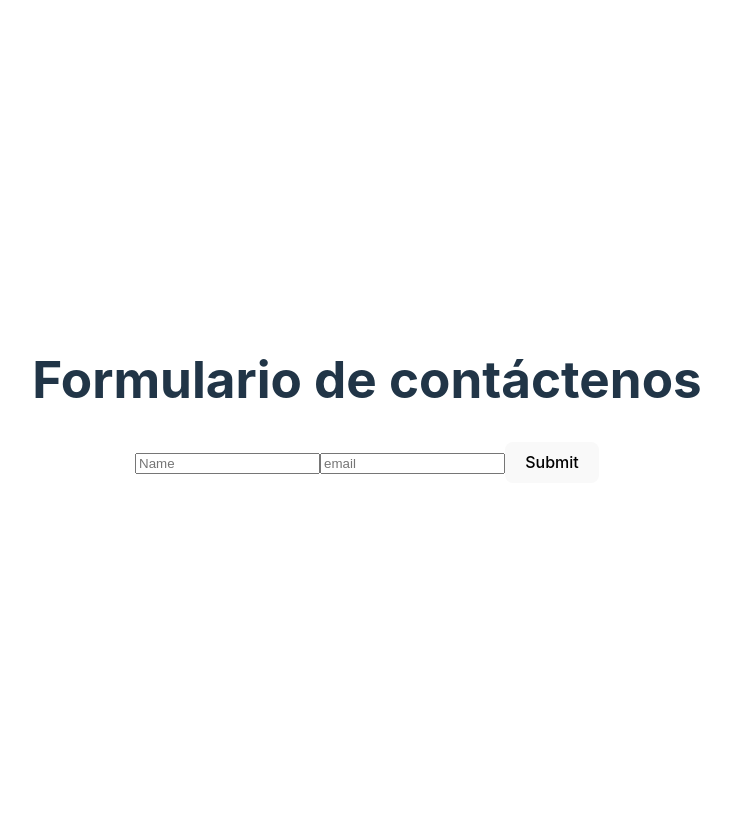
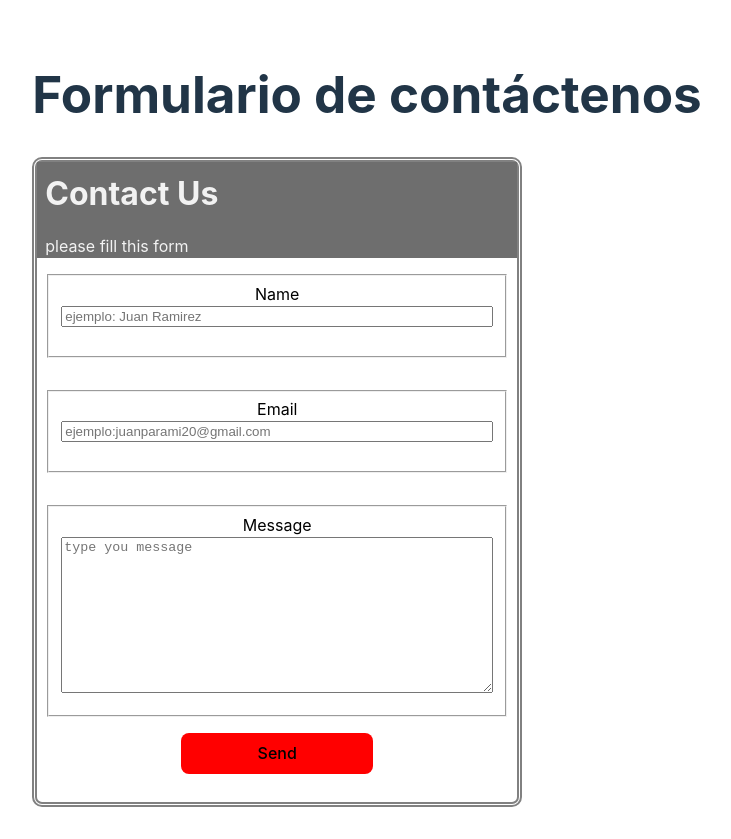
Before and after one commit to erozog125/emailjs-2469285, a React (Vite) app: page / in a window 1280 px wide. Shown: the whole page, without its empty margins (273-1004 px from the left). Before the commit the page ends 800 px from the top, so only its background shows below. Built offline with nearby package versions, Linux system fonts and the light colour scheme.

Commit message:
Terminado

```diff
--- a/src/ContactUs/ContactUs.jsx
+++ b/src/ContactUs/ContactUs.jsx
@@ -1,13 +1,49 @@
-import React from 'react'
+import React,{useRef} from 'react'
+import './contactus.css';
+import emailjs from '@emailjs/browser';
 
 export const ContactUs = () => {
+
+  const refForm = useRef();
+
+  const handleSubmit = (event) => {
+    event.preventDefault();
+    //  console.log(refForm.current);
+    const ServiceId = "service_ukkur9h";
+    const templateId = "template_7baa2oe";
+    const apikey = "v5xqEpqlzObTsjvcx"
+
+    emailjs.sendForm(ServiceId,templateId,refForm.current,apikey)
+    .then (result => console.log(result.text))
+    .catch (error => console.error(error))
+
+  }
+
+
   return (
-    <div>
-      <form action="">
-        <input type="text" placeholder='Name' />
-        <input type="email" placeholder='email' />
-        <button>Submit</button>
-      </form>
-    </div>
+    <form ref={refForm} action="" onSubmit={handleSubmit}>
+      <div className='header-contact'>
+      <h2>Contact Us</h2>
+      <p>please fill this form</p>
+      </div>
+
+      <fieldset className='field-name'>
+      <label className='symbol-required name' htmlFor="">Name</label>
+      <input name= 'username' type="text" placeholder='ejemplo: Juan Ramirez'  required/>
+      </fieldset>
+
+      <fieldset className='field-email'>
+      <label className='symbol-required ' name="email">Email</label>
+      <input name= 'email' type="email" id ="email" placeholder='ejemplo:juanparami20@gmail.com'  required/>
+      </fieldset>
+
+      <fieldset className='field-message'>
+      <label className='symbol-required '>Message</label>
+      <textarea maxLength={500} placeholder="type you message" name='message' id='' cols={30} rows ={10}  required/>
+      </fieldset>
+
+      <button className='btn-send'>Send</button>
+
+    </form>
   )
 }
--- a/src/ContactUs/contactus.css
+++ b/src/ContactUs/contactus.css
@@ -0,0 +1,57 @@
+form{
+    width: 30rem;
+    height: 40rem;
+    display: flex;
+    flex-direction: column;
+    align-items: center;
+    border-radius: 10px;
+    border: double #818181 5px;
+  }
+
+  .header-contact {
+    width: 100%;
+    height: 6rem;
+    background-color: rgb(110, 110, 110);
+  }
+
+  .header-contact>h2,
+  .header-contact >p{
+    color:#ffffffe8;
+    text-align:left;
+    padding: 0.5rem;
+    font-size: 2rem;
+    margin: 0;
+  }
+
+  .header-contact >p{
+    font-size: 1rem;
+  }
+  .field-name,
+  .field-email,
+  .field-message{
+    width: 90%;
+    height: 4rem;
+    display: flex;
+    flex-direction: column;
+    color:#000000;
+    margin: 1rem;
+  }
+
+  .symbol-required::after{
+    color: #ff0000;
+  }
+
+  .field-message{
+    height: 12rem;
+  }
+
+  .btn-send{
+    width: 12rem;
+    background-color: #ff0000;
+  }
+
+  .btn-send:hover,
+  .btn-send:focus{
+    background-color: #73ff00;
+    color: #7c7c7c;
+  }
```
